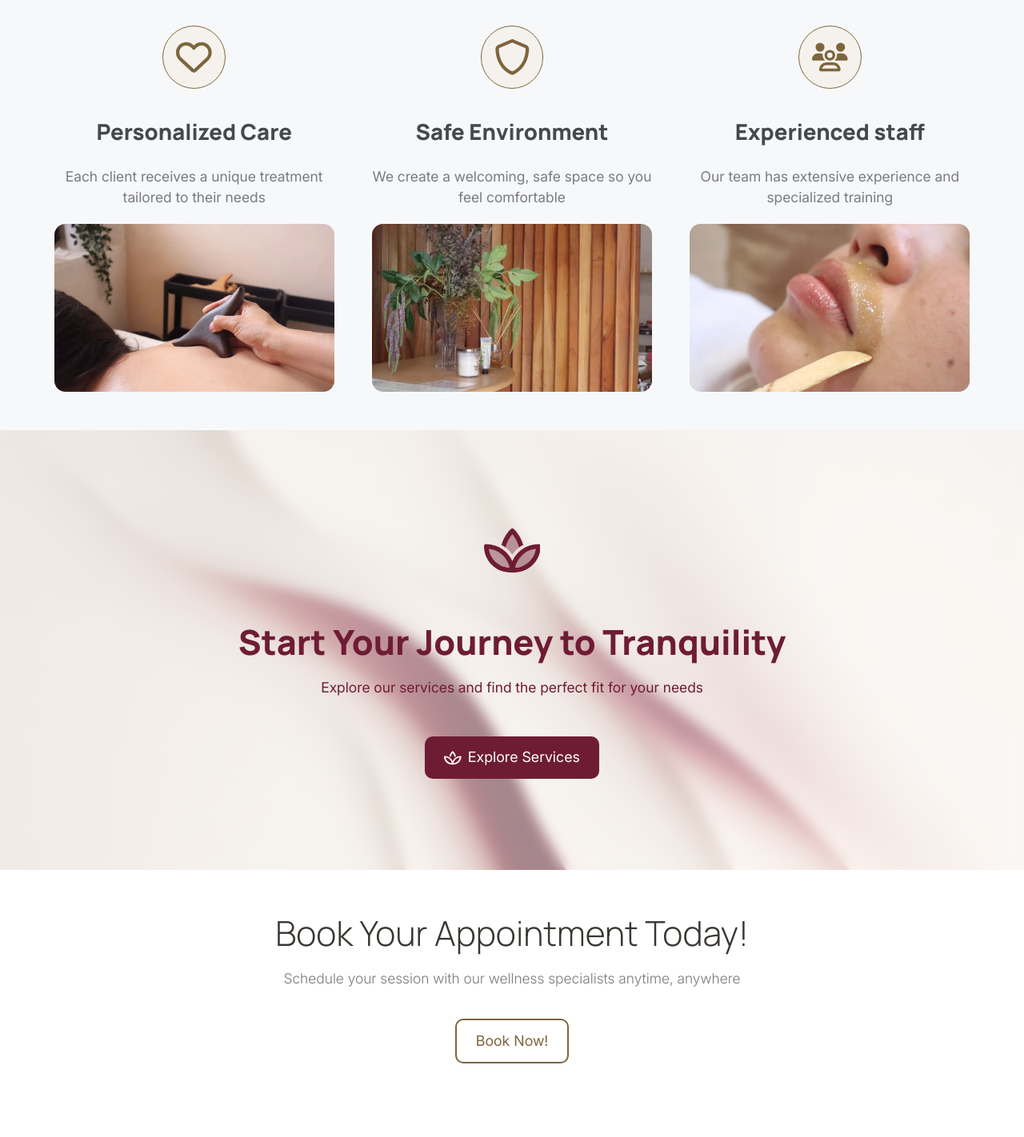
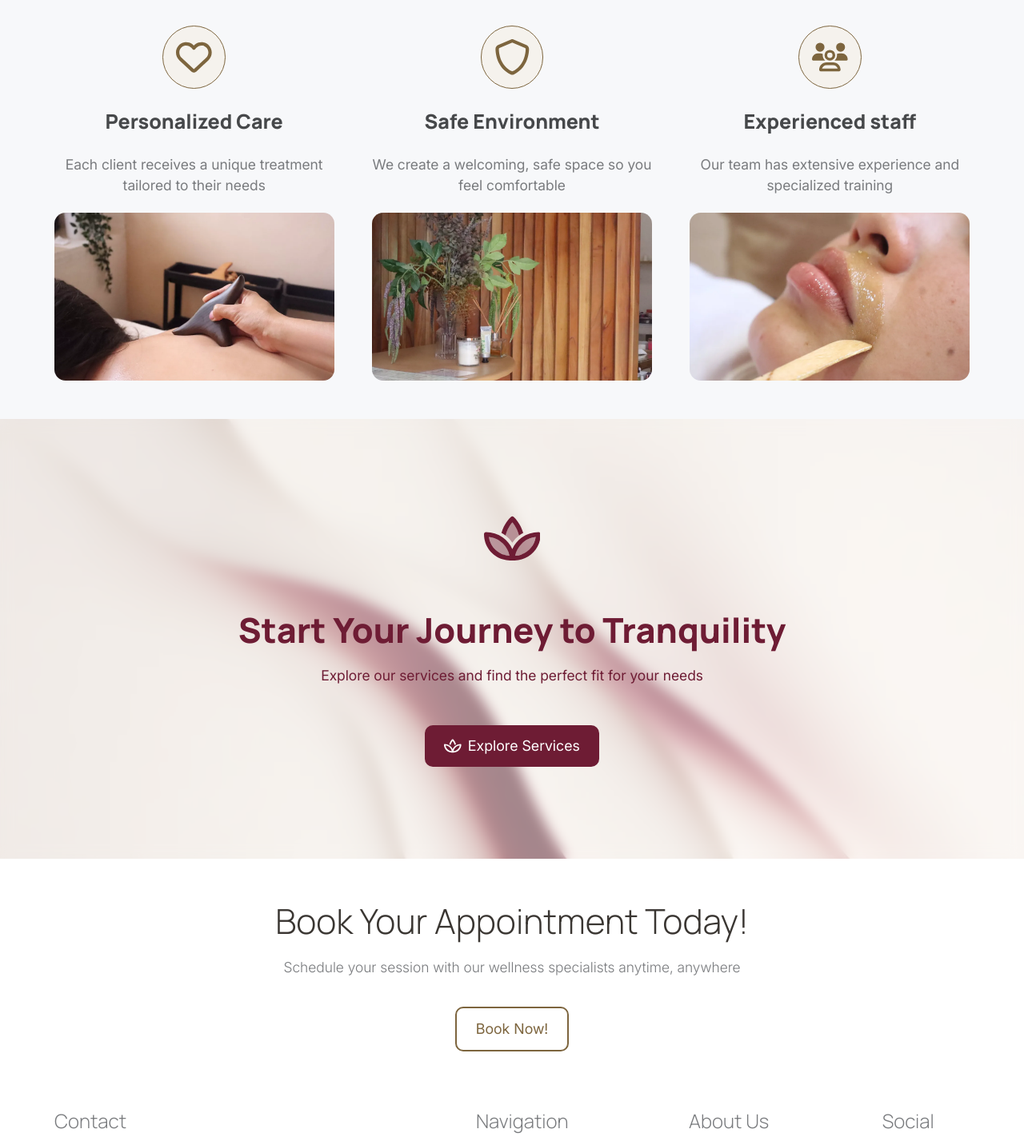
Before and after one commit to darrelmasis/Calma, a React (Vite) app in the folder client/: page / in a window 1280 px wide. Shown: the part 820-2242 px from the top of the page at 80% size. Built offline with nearby package versions, Linux system fonts and the light colour scheme; no server answers.

Commit message:
feat: cambiar encabezados de h5 a h3 en el pie de página y la página de inicio, y mejora la semántica html de la página Home

```diff
--- a/client/src/components/layout/Footer.jsx
+++ b/client/src/components/layout/Footer.jsx
@@ -60,7 +60,7 @@ const Footer = () => {
             <div className="d-flex flex-direction-column flex-direction-lg-row align-items-start mb-3 px-3 mt-3 justify-content-space-between">
 
               <div>
-                <h5 className="text-dark fs-lead text-muted mb-5">{t('footer.columns.contact.title')}</h5>
+                <h3 className="text-dark fs-lead text-muted mb-5">{t('footer.columns.contact.title')}</h3>
                 <ul className="fs-medium list-unstyled list-bordered text-muted d-flex flex-direction-column gap-1 align-items-flex-start">
                   <li className="w-100">
                     <Icon name="mobile" className="me-2" />
@@ -73,7 +73,7 @@ const Footer = () => {
                       <Icon name="arrow-up-right-from-square" className="ms-1" size="xs" />
                     </a>
                   </li>
-                  <li className="w-100 ">
+                  <li className="w-100 ">s
                     <Icon name="location-dot" className="me-2" />
                     <Tooltip content={t('footer.columns.contact.addressTooltip')}>
                       <a target='_blank' href="https://maps.app.goo.gl/j9ZjqwatmQGa8aA4A" className=''>
@@ -90,7 +90,7 @@ const Footer = () => {
               </div>
 
               <div>
-                <h5 className="text-dark fs-lead text-muted mb-5">{t('footer.columns.nav.title')}</h5>
+                <h3 className="text-dark fs-lead text-muted mb-5">{t('footer.columns.nav.title')}</h3>
                 <ul className="fs-medium list-unstyled list-bordered text-muted d-flex flex-direction-column gap-1 align-items-flex-start">
                   <li className='w-100'>
                     <a href="/cita" className="text-muted">
@@ -116,7 +116,7 @@ const Footer = () => {
               </div>
 
               <div>
-                <h5 className="text-dark fs-lead text-muted mb-5">{t('footer.columns.about.title')}</h5>
+                <h3 className="text-dark fs-lead text-muted mb-5">{t('footer.columns.about.title')}</h3>
                 <ul className="list-unstyled fs-medium list-bordered text-muted d-flex flex-direction-column gap-1 align-items-flex-start">
                   <li className='w-100'>
                     <a href="/history#about" className="text-muted">
@@ -137,7 +137,7 @@ const Footer = () => {
               </div>
 
               <div>
-                <h5 className="text-dark fs-lead text-muted mb-5">{t('footer.columns.social.title')}</h5>
+                <h3 className="text-dark fs-lead text-muted mb-5">{t('footer.columns.social.title')}</h3>
                 <ul className="list-unstyled fs-medium list-bordered text-muted d-flex flex-direction-column gap-1 align-items-flex-start">
                   <li className='w-100'>
                     <Tooltip content={t('footer.columns.social.facebookTooltip')}>
--- a/client/src/pages/screens/Home.jsx
+++ b/client/src/pages/screens/Home.jsx
@@ -44,7 +44,7 @@ const Home = () => {
                   </span>
                 </Fade>
                 <Fade>
-                  <h4 className='card-title-hack'>{t('home.section_2.points.p1.title')}</h4>
+                  <h3 className='card-title-hack fs-h4'>{t('home.section_2.points.p1.title')}</h3>
                 </Fade>
                 <Fade>
                   <p className="text-muted wx-lg-350">{t('home.section_2.points.p1.description')}</p>
@@ -63,7 +63,7 @@ const Home = () => {
                   </span>
                 </Fade>
                 <Fade>
-                  <h4 className='card-title-hack'>{t('home.section_2.points.p2.title')}</h4>
+                  <h3 className='card-title-hack fs-h4'>{t('home.section_2.points.p2.title')}</h3>
                 </Fade>
                 <Fade>
                   <p className="text-muted wx-lg-350">{t('home.section_2.points.p2.description')}</p>
@@ -82,7 +82,7 @@ const Home = () => {
                   </span>
                 </Fade>
                 <Fade>
-                  <h4 className='card-title-hack'>{t('home.section_2.points.p3.title')}</h4>
+                  <h3 className='card-title-hack fs-h4'>{t('home.section_2.points.p3.title')}</h3>
                 </Fade>
                 <Fade>
                   <p className="text-muted wx-lg-350">{t('home.section_2.points.p3.description')}</p>
```
